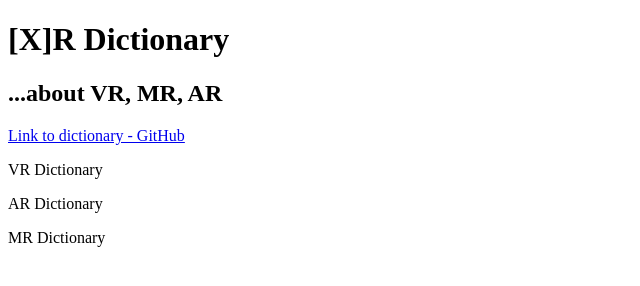
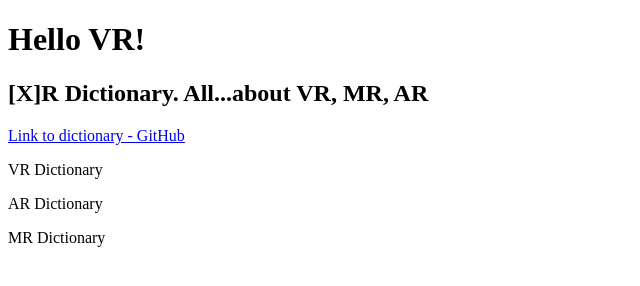
Before and after one commit to audbjort/audbjort.github.io, a plain HTML site: page index.html in a window 1280 px wide. Shown: the whole page, without its empty margins (0-640 px from the left). Drawn offline with Linux system fonts and the light colour scheme.

Commit message:
Update index.html

```diff
--- a/index.html
+++ b/index.html
@@ -1,8 +1,8 @@
 <!DOCTYPE html>
 <html>
 <body>
-<h1>[X]R Dictionary</h1>
-  <h2>...about VR, MR, AR</h2>
+<h1>Hello VR!</h1>
+  <h2>[X]R Dictionary. All...about VR, MR, AR</h2>
 
   <a href="https://github.com/audbjort/XR">Link to dictionary - GitHub</a>
 
```
